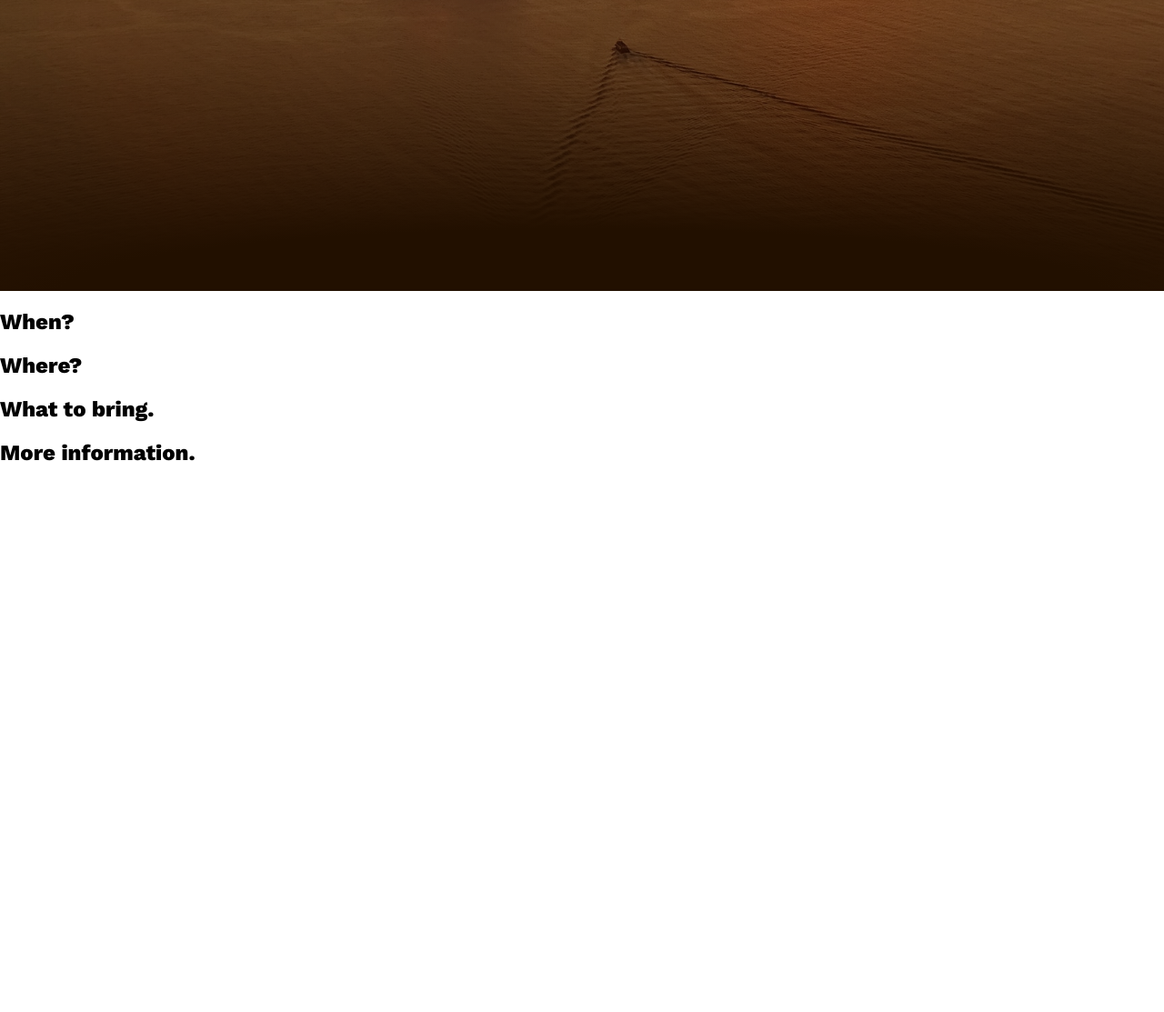
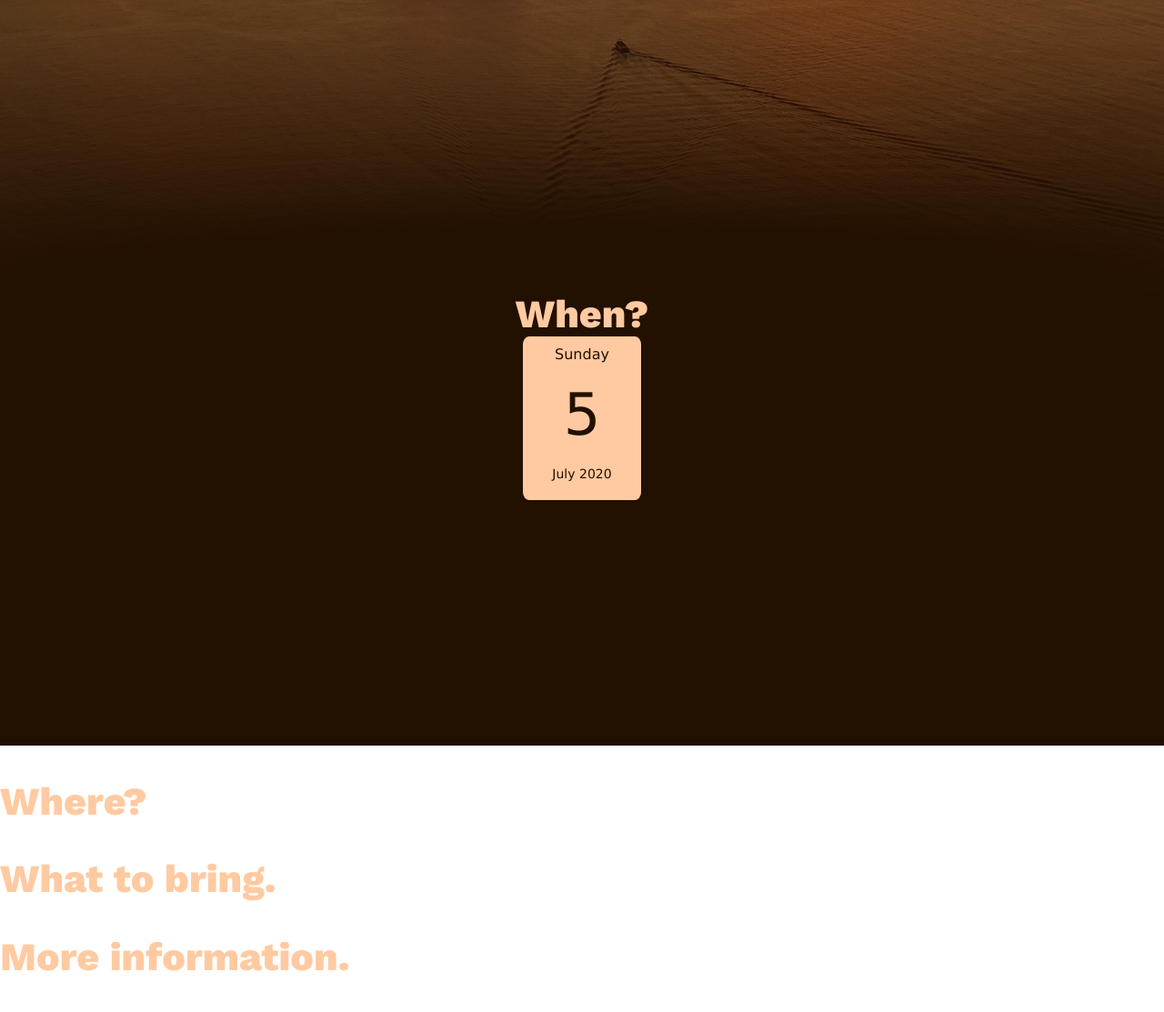
Before and after one commit to techb/baldwincruise.info, a PHP site: page / in a window 1280 px wide. Shown: the part 480-1593 px from the top of the page at 91% size. Before the commit the page ends 987 px from the top, so only its background shows below. Run offline with PHP 8.4, Linux system fonts and the light colour scheme.

Commit message:
started work on the 'when?' section

```diff
--- a/css/styles.css
+++ b/css/styles.css
@@ -6,6 +6,10 @@
 h1 {
 	font-size: 53px;
 	font-weight: bold;
+	color: #ffcaa1;
+}
+h2 {
+	font-size: 43px;
 	color: #ffcaa1;
 }
 
@@ -117,3 +121,41 @@
 	width: 420%;
 	height: 100%;
 }
+
+#when {
+	background: rgb(34,16,0);
+	display: flex;
+	flex-direction: column;
+	align-items: center;
+	height: 500px;
+}
+#when h2 {
+	margin: 0 auto;
+}
+/* https://www.dyclassroom.com/web-project/design-a-simple-calendar-for-your-blog-and-website-using-html5-css3-and-javascript */
+#calendar {
+    width: 130px;
+    height: 180px;
+    background-color: #ffcaa1;
+    color: rgb(34,16,0);
+    border-radius: 5%;
+    /* box-shadow: 0 1px 1px 0 rgba(240, 210, 165, 0.4); */
+}
+#calendar > p {
+    font-family: Verdana, Arial, sans-serif;
+    padding: 10px 0;
+    margin: 0;
+    color:rgb(34,16,0);
+    text-align: center;
+}
+#calendar-day {
+    font-size: 16px;
+}
+#calendar-month-year {
+    font-size: 14px;
+}
+#calendar-date {
+    font-size: 64px;
+    padding-top: 10px;
+    padding-bottom: 0;
+}
--- a/index.html
+++ b/index.html
@@ -29,19 +29,18 @@
 
 		<div class="hero-copy">
 			<h1 class="main-title">Baldwin Cruise 2020!</h1>
-			<div id="timer-container" class="countdown-timer">
-
-				<pre>/* TODO: Countdown Timer */</pre>
-
-			</div>
+			<div id="timer-container" class="countdown-timer"></div>
 		</div>
-
 		<div class="bottom-grad"></div>
 	</section>
 
 	<section id="when">
 		<h2>When?</h2>
-		<!-- TODO -->
+		<div id="calendar">
+			<p id="calendar-day">Sunday</p>
+			<p id="calendar-date">5</p>
+			<p id="calendar-month-year">July 2020</p>
+		</div>
 	</section>
 
 	<section id="where">
```
